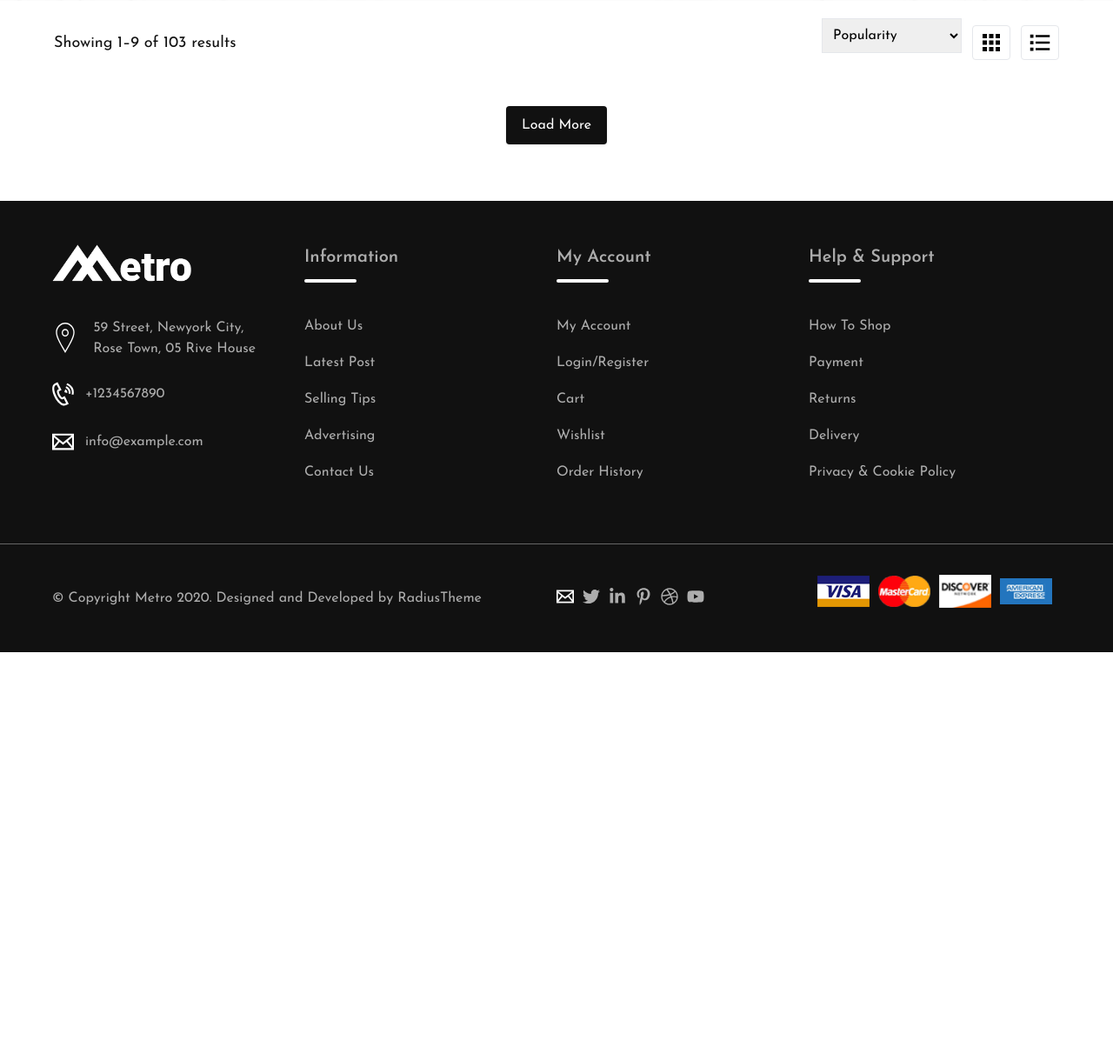
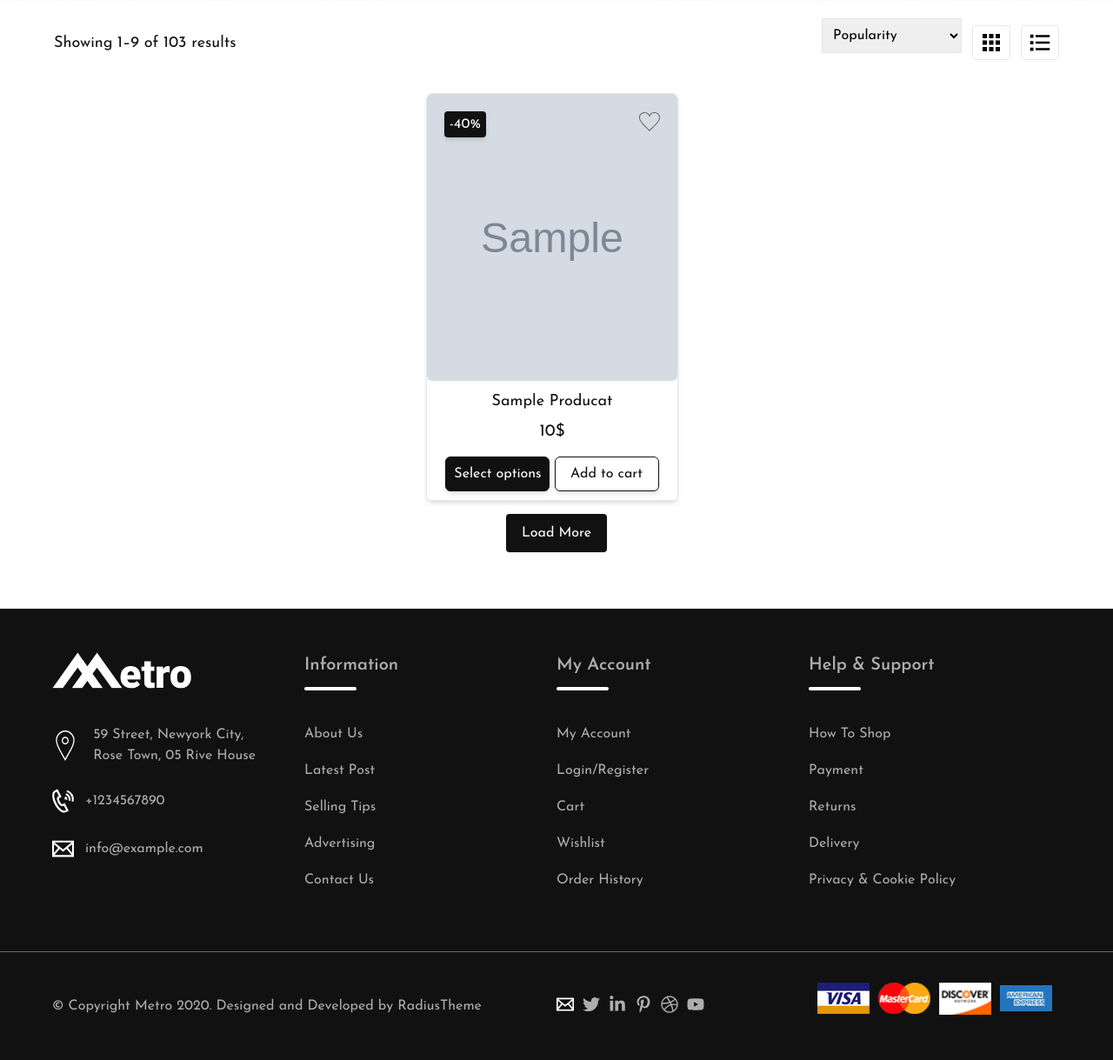
Before and after one commit to mdforhadulislam/django-e-commarce, a Django app: page /shops/ in a window 1280 px wide. Shown: the part 880-2099 px from the top of the page at 87% size. Before the commit the page ends 1630 px from the top, so only its background shows below. Run offline with Django 4.2, Linux system fonts and the light colour scheme; tables that the repository leaves empty hold one stand-in row (values such as "Sample post"); grey boxes marked "Sample" are stand-in pictures; style sheets or scripts are compiled from the project's sources; some libraries are stand-ins or nearby versions.

Commit message:
:add file

```diff
--- a/e_commrce/views.py
+++ b/e_commrce/views.py
@@ -1,6 +1,6 @@
-from app.models import ProducatStatus,Producat
+from app.models import Producat, ProducatStatus
+from django.conf import settings
 from django.shortcuts import render
-from django.conf import settings
 
 
 def home(request):
@@ -21,8 +21,11 @@ def about(request):
 
 def shop(request):
    all_Producat_data = Producat.objects.all()
+   print(all_Producat_data)
    data={
-      "all_Producat_data":all_Producat_data
+      "all_Producat_data":all_Producat_data,
+      "MEDIA_URL":settings.MEDIA_URL,
+      "MEDIA_ROOT":settings.MEDIA_ROOT
    }
    return render(request,'shops.html',data)
 
--- a/templates/shops.html
+++ b/templates/shops.html
@@ -95,7 +95,7 @@ Shops
 
 
 
-         {% for producat in all_producat_data %}
+         {% for producat in all_Producat_data %}
 
          <div class="w-[300px] pr-[10px] inline-block" style="width:300px">
             <a href='{% url "single_producat" producat.id %}'
@@ -111,7 +111,7 @@ Shops
                   </div>
 
                   <div class="w-full h-auto">
-                     <img class="w-full h-[330px] rounded-md" src='media/{{producat.produca_image_1}}'
+                     <img class="w-full h-[330px] rounded-md" src='{{MEDIA_URL}}{{producat.produca_image_1}}'
                         alt="Producat" />
                   </div>
                </div>
```
